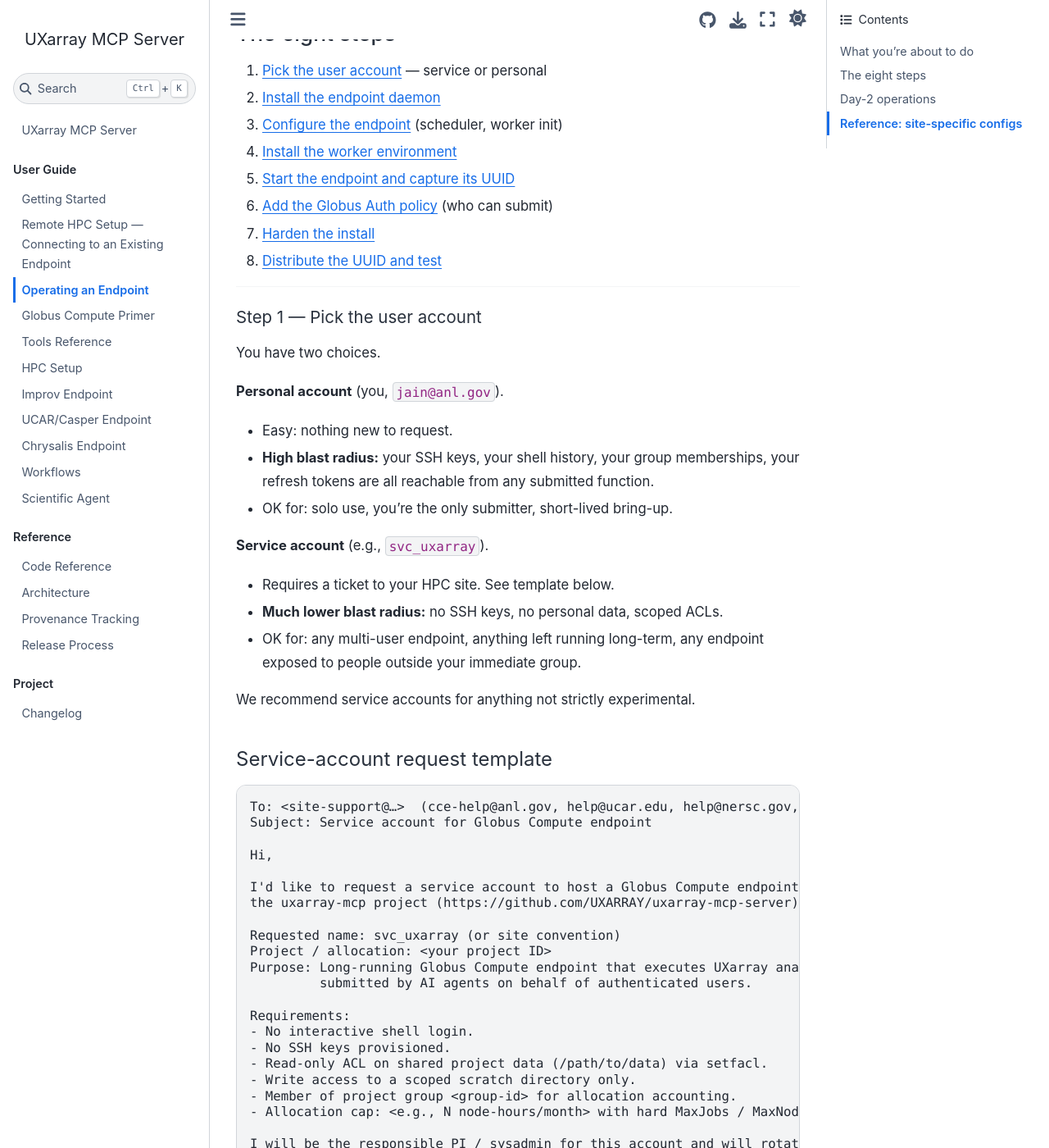
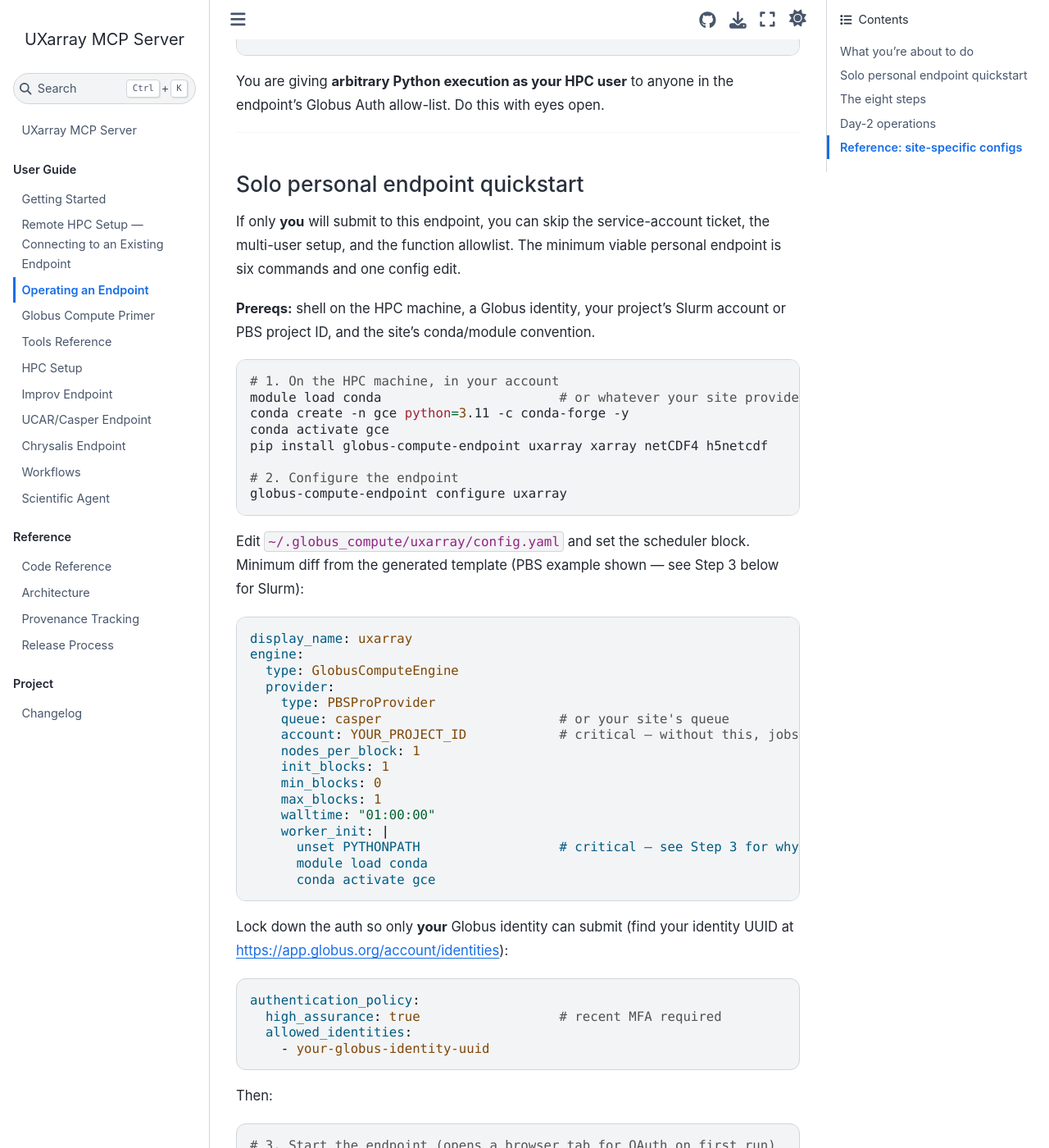
Before and after one commit to UXARRAY/uxarray-mcp-server, a Sphinx documentation site: the page built from docs/operating-an-endpoint.md, in a window 1280 px wide and 1400 px high, scrolled down 1117 px. Shown: the whole window at 82% size. Built offline with Sphinx 7.4.7 and the Sphinx Book theme 1.1.4, drawn with Linux system fonts in a browser that asks for light colours; some of the changed text lies outside the part shown.

Commit message:
README routing for personal-endpoint case + graceful remote timeout handling (#58)
Docs:
- README router now distinguishes "your own personal endpoint" (case 3) from
  "shared/group endpoint operator" (case 4). The first was previously folded
  into the sysadmin path and underserved.
- docs/operating-an-endpoint.md opens with a 30-minute solo personal quickstart
  (six commands plus one config edit) before the full 8-step shared setup,
  with clear pointers to when each piece of hardening becomes mandatory.
- AGENTS.md adds an "upfront remote expectation setting" rule so the agent
  surfaces target endpoint, queue characteristics, and timeout to the user
  before invoking any use_remote=True tool.

Code:
- remote/health.py: replace `with Executor(...) as ex:` with explicit
  try/finally + ex.shutdown(wait=False). The context manager drained
  pending futures on exit, which caused probes against a slow or wedged
  endpoint to hang for the full timeout (and sometimes much longer) instead
  of returning.
- tools/remote_tools.py: wrap the remote call in try/except so a TimeoutError
  becomes an actionable message ("job likely waiting in Slurm/PBS queue,
  raise timeout_seconds or wait") instead of a bare traceback.

Lock:
- uv.lock catches up to the 0.1.1 package version already in pyproject.toml.

````diff
--- a/docs/operating-an-endpoint.md
+++ b/docs/operating-an-endpoint.md
@@ -1,9 +1,17 @@
 # Operating an Endpoint
 
-This page is for the person who stands up the Globus Compute endpoint on
-the HPC machine. That might be you (for personal use) or a sysadmin / PI
-(for a group). **Read [SECURITY.md](https://github.com/UXARRAY/uxarray-mcp-server/blob/main/SECURITY.md) first** — operating an
-endpoint is shell-equivalent delegation, not a casual config change.
+This page covers two related cases:
+
+- **You want a personal endpoint** that only you submit to. Skip to
+  [Solo personal endpoint quickstart](#solo-personal-endpoint-quickstart) below
+  (~30 min). The full 8-step section is overkill for this case.
+- **You're standing up a shared endpoint** for a team, project, or lab. Use the
+  full [eight-step setup](#the-eight-steps) including a service account and the
+  function allowlist (~1 hr+).
+
+**Read [SECURITY.md](https://github.com/UXARRAY/uxarray-mcp-server/blob/main/SECURITY.md) first** — even a personal endpoint is shell-equivalent access for
+whoever can submit to it (which includes a stolen refresh token from your laptop),
+so the hardening basics still apply.
 
 > **Prerequisites:**
 > 1. Shell access to the HPC machine.
@@ -34,6 +42,90 @@
 
 You are giving **arbitrary Python execution as your HPC user** to anyone in
 the endpoint's Globus Auth allow-list. Do this with eyes open.
+
+---
+
+## Solo personal endpoint quickstart
+
+If only **you** will submit to this endpoint, you can skip the service-account
+ticket, the multi-user setup, and the function allowlist. The minimum viable
+personal endpoint is six commands and one config edit.
+
+**Prereqs:** shell on the HPC machine, a Globus identity, your project's
+Slurm account or PBS project ID, and the site's conda/module convention.
+
+```bash
+# 1. On the HPC machine, in your account
+module load conda                       # or whatever your site provides
+conda create -n gce python=3.11 -c conda-forge -y
+conda activate gce
+pip install globus-compute-endpoint uxarray xarray netCDF4 h5netcdf
+
+# 2. Configure the endpoint
+globus-compute-endpoint configure uxarray
+```
+
+Edit `~/.globus_compute/uxarray/config.yaml` and set the scheduler block.
+Minimum diff from the generated template (PBS example shown — see Step 3
+below for Slurm):
+
+```yaml
+display_name: uxarray
+engine:
+  type: GlobusComputeEngine
+  provider:
+    type: PBSProProvider
+    queue: casper                       # or your site's queue
+    account: YOUR_PROJECT_ID            # critical — without this, jobs reject
+    nodes_per_block: 1
+    init_blocks: 1
+    min_blocks: 0
+    max_blocks: 1
+    walltime: "01:00:00"
+    worker_init: |
+      unset PYTHONPATH                  # critical — see Step 3 for why
+      module load conda
+      conda activate gce
+```
+
+Lock down the auth so only **your** Globus identity can submit (find your
+identity UUID at <https://app.globus.org/account/identities>):
+
+```yaml
+authentication_policy:
+  high_assurance: true                  # recent MFA required
+  allowed_identities:
+    - your-globus-identity-uuid
+```
+
+Then:
+
+```bash
+# 3. Start the endpoint (opens a browser tab for OAuth on first run)
+globus-compute-endpoint start uxarray
+# → registers and prints your endpoint UUID. Save it.
+
+# 4. Lock down credential storage
+chmod 700 ~/.globus_compute ~/.globus
+```
+
+**Test from your laptop:**
+
+```bash
+uxarray-mcp endpoints add mine <UUID> --path-prefix /glade/   # or /lcrc/, /gpfs/...
+uxarray-mcp doctor --endpoint mine
+```
+
+If `doctor` reports `active`, you're done. Total time: ~30 min the first time.
+
+**You should still do the full hardening eventually:**
+
+- If anyone else will ever submit (collaborator, student, agent on a shared
+  laptop) → migrate to a service account ([Step 1](#step-1--pick-the-user-account)).
+- For long-running endpoints → add the function allowlist
+  ([MEP allowlist](#mep-allowlist)) and the audit cron
+  ([Step 7](#step-7--harden)).
+- Rotate credentials every 90 days ([Day-2 ops](#day-2-operations)).
 
 ---
 
@@ -267,7 +359,7 @@
 globus-compute-endpoint restart uxarray
 ```
 
-#### MEP allowlist
+### MEP allowlist
 
 For the strongest protection, convert to a **Multi-User Endpoint** with a
 function allowlist. Pre-register the ~20 functions uxarray-mcp uses; the
````
Also changed, not shown: AGENTS.md (+3 -0 lines), README.md (+9 -4 lines), 3 other files.
